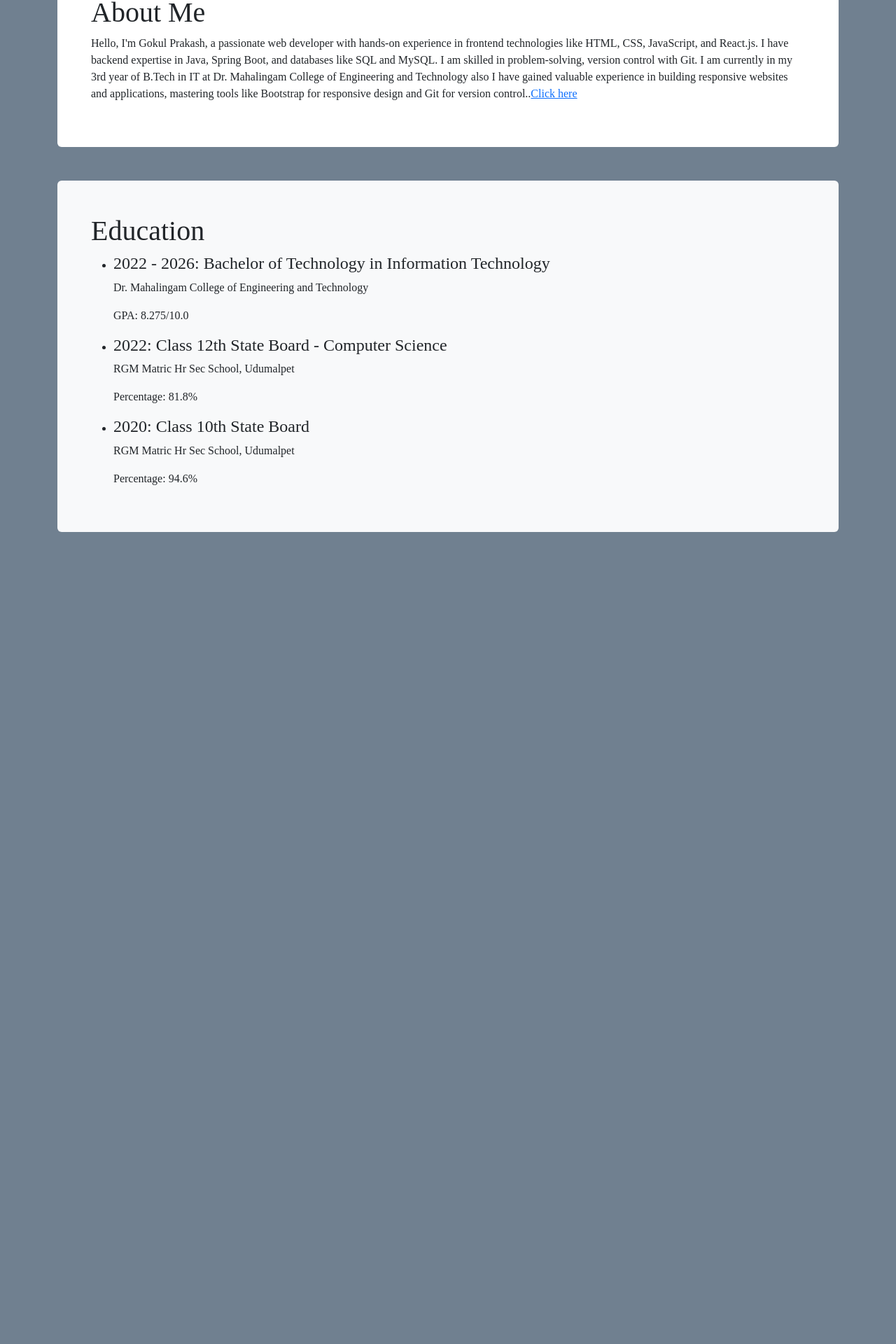
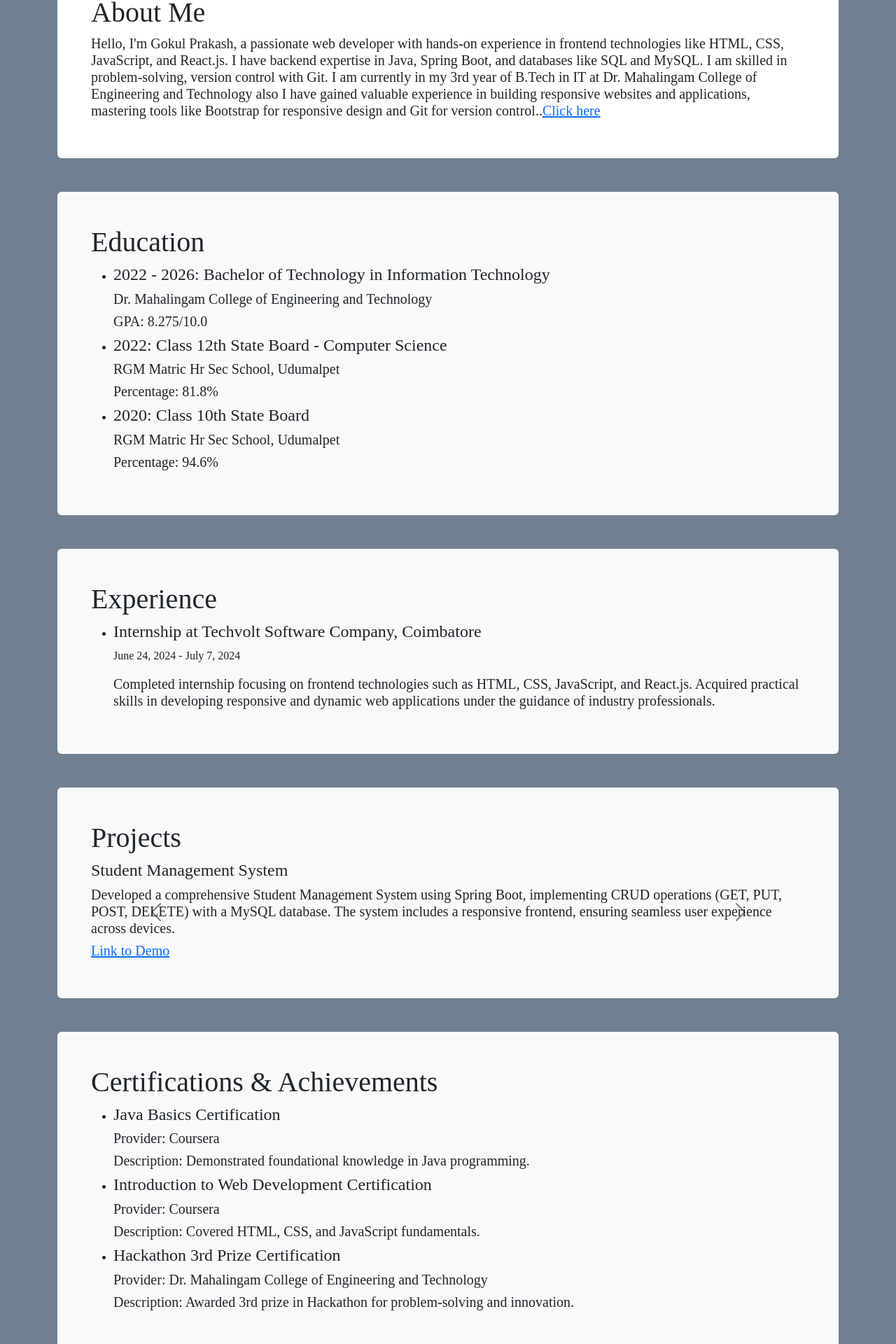
Before and after one commit to Gokulprakash2005/Portfolio, a React (Create React App) app: page / in a window 1280 px wide. Shown: the part 797-2717 px from the top of the page at 70% size. Before the commit the page ends 1557 px from the top, so only its background shows below. Built offline with nearby package versions, Linux system fonts and the light colour scheme.

Commit message:
Adding Experience & projects files

```diff
--- a/src/App.js
+++ b/src/App.js
@@ -3,12 +3,18 @@ import './App.css';
 import Indexes from './comp/indexpage/hello';
 import About from './comp/about/about';
 import Education_Section from './comp/education/education';
+import Experience_Section from './comp/experience/exp';
+import Projects_Section from './comp/projects/project';
+import Certifications_Section from './comp/certficates/certficates';
 function App() {
   return (
     <>
     <Indexes/>
     <About/>
-    < Education_Section/>
+    <Education_Section/>
+    <Experience_Section/>
+    <Projects_Section />
+    <Certifications_Section />
     </>
   );
 }
--- a/src/comp/About/About.js
+++ b/src/comp/About/About.js
@@ -6,12 +6,12 @@ function About()
         <div className="container" style={{marginTop:"80px"}} >
         <div className="mt-5 p-5 bg-white text-dark rounded">
         <h1>About Me</h1>
-        <p> Hello, I'm Gokul Prakash, a passionate web developer with hands-on
+        <h5> Hello, I'm Gokul Prakash, a passionate web developer with hands-on
             experience in frontend technologies like HTML, CSS, JavaScript, and React.js.
             I have backend expertise in Java, Spring Boot, and databases like SQL and MySQL.
             I am skilled in problem-solving, version control with Git.
             I am currently in my 3rd year of B.Tech in IT at Dr. Mahalingam College of Engineering and Technology also I have gained valuable experience in building responsive websites and applications,
-            mastering tools like Bootstrap for responsive design and Git for version control..<a href="https://github.com/Gokulprakash2005?tab=repositories">Click here</a> </p>
+            mastering tools like Bootstrap for responsive design and Git for version control..<a href="https://github.com/Gokulprakash2005?tab=repositories">Click here</a> </h5>
         </div>
         </div>
         </>
--- /dev/null
+++ b/src/comp/certficates/certficates.js
@@ -0,0 +1,32 @@
+import React from "react";
+
+function Certifications_Section() {
+  return (
+    <>
+      <div className="container mt-5">
+        <div className="p-5 bg-light text-dark rounded">
+          <h1>Certifications & Achievements</h1>
+          <ul>
+            <li>
+              <h4>Java Basics Certification</h4>
+              <h5>Provider: Coursera</h5>
+              <h5>Description: Demonstrated foundational knowledge in Java programming.</h5>
+            </li>
+            <li>
+              <h4>Introduction to Web Development Certification</h4>
+              <h5>Provider: Coursera</h5>
+              <h5>Description: Covered HTML, CSS, and JavaScript fundamentals.</h5>
+            </li>
+            <li>
+              <h4>Hackathon 3rd Prize Certification</h4>
+              <h5>Provider: Dr. Mahalingam College of Engineering and Technology</h5>
+              <h5>Description: Awarded 3rd prize in Hackathon for problem-solving and innovation.</h5>
+            </li>
+          </ul>
+        </div>
+      </div>
+    </>
+  );
+}
+
+export default Certifications_Section;
--- a/src/comp/education/education.js
+++ b/src/comp/education/education.js
@@ -9,18 +9,18 @@ function Education_Section() {
           <ul>
             <li>
               <h4>2022 - 2026: Bachelor of Technology in Information Technology</h4>
-              <p>Dr. Mahalingam College of Engineering and Technology</p>
-              <p>GPA: 8.275/10.0</p>
+              <h5>Dr. Mahalingam College of Engineering and Technology</h5>
+              <h5>GPA: 8.275/10.0</h5>
             </li>
             <li>
               <h4>2022: Class 12th State Board  - Computer Science</h4>
-              <p>RGM Matric Hr Sec School, Udumalpet</p>
-              <p>Percentage: 81.8%</p>
+              <h5>RGM Matric Hr Sec School, Udumalpet</h5>
+              <h5>Percentage: 81.8%</h5>
             </li>
             <li>
               <h4>2020: Class 10th State Board</h4>
-              <p>RGM Matric Hr Sec School, Udumalpet</p>
-              <p>Percentage: 94.6%</p>
+              <h5>RGM Matric Hr Sec School, Udumalpet</h5>
+              <h5>Percentage: 94.6%</h5>
             </li>
           </ul>
         </div>
--- /dev/null
+++ b/src/comp/experience/exp.js
@@ -0,0 +1,26 @@
+import React from "react";
+
+function Experience_Section() {
+  return (
+    <>
+      <div className="container mt-5">
+        <div className="p-5 bg-light text-dark rounded">
+          <h1>Experience</h1>
+          <ul>
+            <li>
+              <h4>Internship at Techvolt Software Company, Coimbatore</h4>
+              <p>June 24, 2024 - July 7, 2024</p>
+              <h5>
+                Completed internship focusing on frontend technologies such as HTML, CSS,
+                JavaScript, and React.js. Acquired practical skills in developing responsive and
+                dynamic web applications under the guidance of industry professionals.
+              </h5>
+            </li>
+          </ul>
+        </div>
+      </div>
+    </>
+  );
+}
+
+export default Experience_Section;
--- a/src/comp/indexpage/hello.js
+++ b/src/comp/indexpage/hello.js
@@ -59,9 +59,9 @@ function Indexes() {
                 <center>
                 <h1>Gokul Prakash K</h1>
                 <h4>Spring Boot Developer</h4>
-                <p>I am a passionate web developer with hands-on experience in frontend technologies like HTML, CSS, JavaScript, and React.js, and backend expertise in Java, Spring Boot. Skilled in problem-solving and version control with Git. For more details, <a href="https://github.com/Gokulprakash2005?tab=repositories">click here</a>.</p>
-                <p>gokulprakash1301@gmail.com</p>
-                <p>+91 7603986981</p>
+                <h5>I am a passionate web developer with hands-on experience in frontend technologies like HTML, CSS, JavaScript, and React.js, and backend expertise in Java, Spring Boot. Skilled in problem-solving and version control with Git. For more details, <a href="https://github.com/Gokulprakash2005?tab=repositories">click here</a>.</h5>
+                <h5>gokulprakash1301@gmail.com</h5>
+                <h5>+91 7603986981</h5>
                 <a href="https://github.com/Gokulprakash2005"><i className="fa-brands fa-github fs-4 text-black me-2" ></i></a>
                 <a href="https://www.linkedin.com/in/gokulprakash08/"><i className="fa-brands fa-linkedin fs-4  text-black me-2"></i></a>
                 <a href="mailto:gokulprakash1301@gmail.com"><i className="fa-solid fa-envelope  fs-4 text-black"></i></a>
--- /dev/null
+++ b/src/comp/projects/project.js
@@ -0,0 +1,67 @@
+import React from "react";
+
+function Projects_Section() {
+  return (
+    <>
+      <div className="container mt-5">
+        <div className="p-5 bg-light text-dark rounded">
+          <h1>Projects</h1>
+          <div id="projectsCarousel" className="carousel slide" data-bs-ride="carousel">
+            <div className="carousel-inner">
+              <div className="carousel-item active">
+                <div className="d-block w-100">
+                  <h4>Student Management System</h4>
+                  <h5>
+                    Developed a comprehensive Student Management System using Spring Boot,
+                    implementing CRUD operations (GET, PUT, POST, DELETE) with a MySQL database.
+                    The system includes a responsive frontend, ensuring seamless user experience
+                    across devices.
+                  </h5>
+                  <h5>
+                    <a href="#" target="_blank" rel="noopener noreferrer">Link to Demo</a>
+                  </h5>
+                </div>
+              </div>
+              <div className="carousel-item">
+                <div className="d-block w-100">
+                  <h4>Volunteer Registration Page for Disaster Management</h4>
+                  <h5>
+                    Developed a volunteer registration page using Spring Boot with a MySQL database.
+                    Completed the backend implementation, including client-server communication and
+                    seamless data storage in the database.
+                  </h5>
+                  <h5>
+                    <a href="#" target="_blank" rel="noopener noreferrer">Link to Demo</a>
+                  </h5>
+                </div>
+              </div>
+              <div className="carousel-item">
+                <div className="d-block w-100">
+                  <h4>To-Do List Application</h4>
+                  <h5>
+                    Developed a To-Do List application with a responsive design using HTML, Bootstrap,
+                    and JavaScript. The application features an intuitive user interface that adapts
+                    to different screen sizes, providing a consistent and user-friendly experience.
+                  </h5>
+                  <h5>
+                    <a href="#" target="_blank" rel="noopener noreferrer">Link to Demo</a>
+                  </h5>
+                </div>
+              </div>
+            </div>
+            <button className="carousel-control-prev ms-3" type="button" data-bs-target="#projectsCarousel" data-bs-slide="prev">
+              <span className="carousel-control-prev-icon" aria-hidden="true" style={{ filter: "invert(100%)" }}></span>
+              <span className="visually-hidden">Previous</span>
+            </button>
+            <button className="carousel-control-next me-3" type="button" data-bs-target="#projectsCarousel" data-bs-slide="next">
+              <span className="carousel-control-next-icon" aria-hidden="true" style={{ filter: "invert(100%)" }}></span>
+              <span className="visually-hidden">Next</span>
+            </button>
+          </div>
+        </div>
+      </div>
+    </>
+  );
+}
+
+export default Projects_Section;
```
Also changed, not shown: src/comp/About/about.css (deleted).
